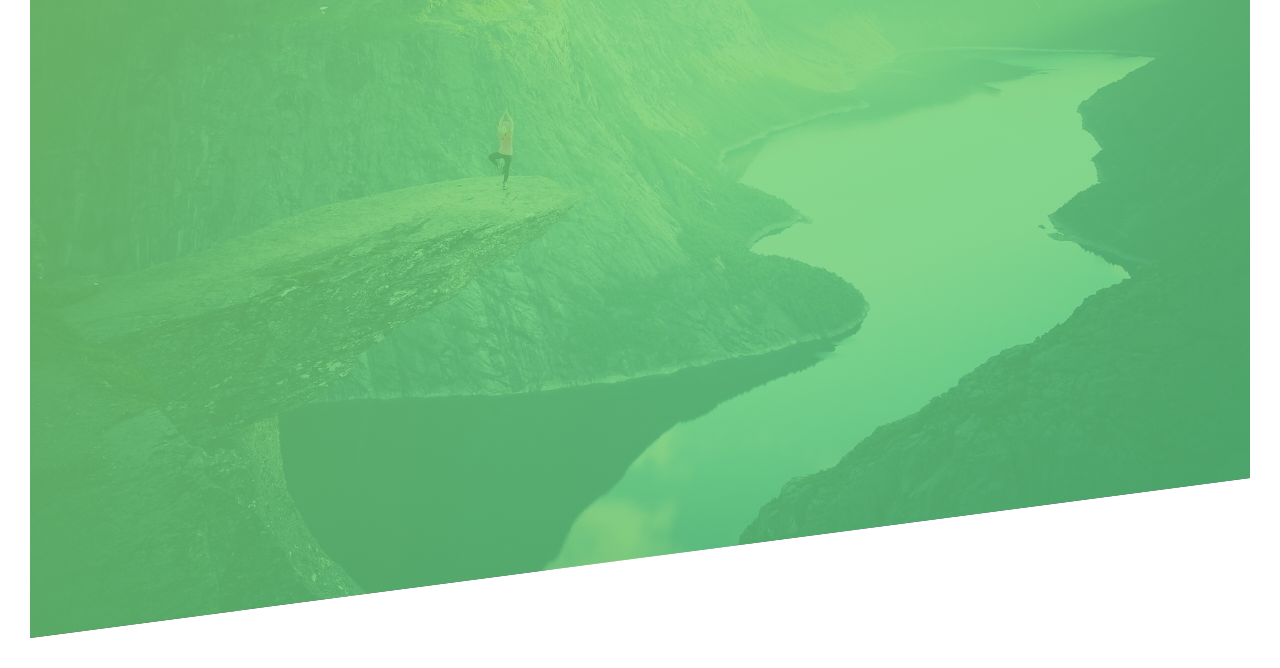
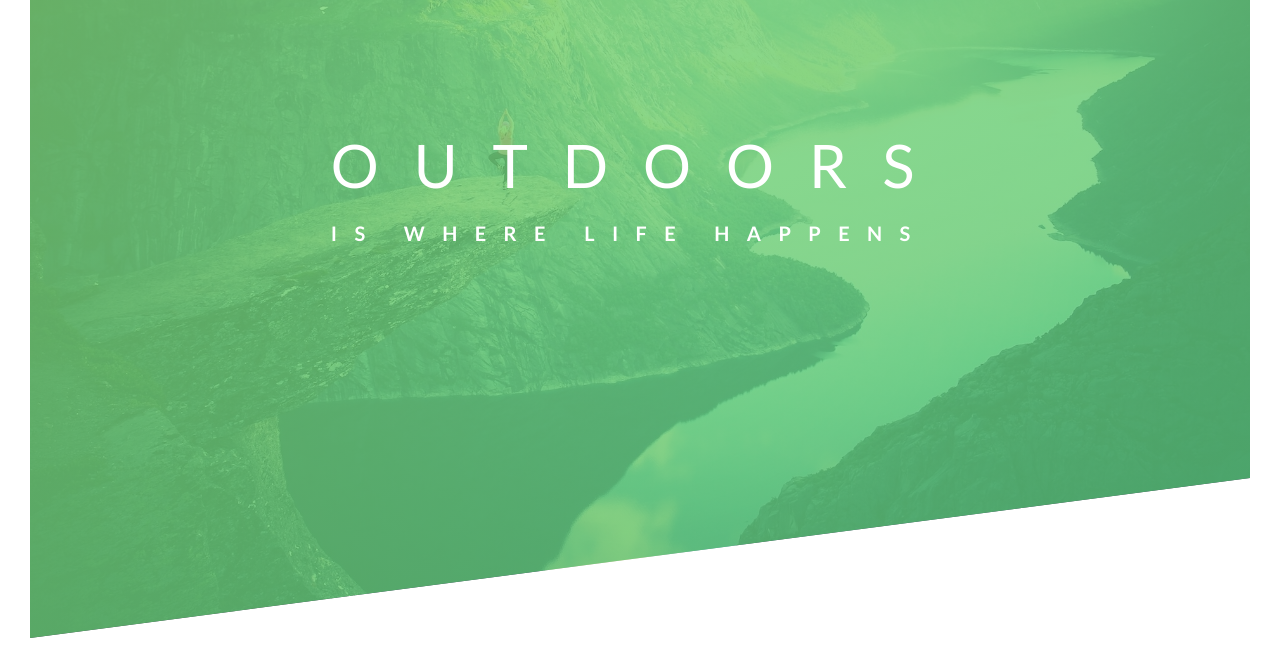
Before and after one commit to georginapuig/advanced-css-and-sass, a plain HTML site: page Natours/starter/index.html in a window 1280 px wide. Shown: the part 152-820 px from the top of the page. Drawn offline with Linux system fonts and the light colour scheme; files that its build step writes are made by us from their sources.

Commit message:
add header text

```diff
--- a/Natours/starter/css/style.css
+++ b/Natours/starter/css/style.css
@@ -45,3 +45,31 @@ body {
 .logo {
   height: 35px;
 }
+
+.text-box {
+  position: absolute;
+
+  /* horizontal and vertical align */
+  top: 40%;
+  left: 50%;
+  transform: translate(-50%, -50%);
+}
+
+.heading-primary {
+  color: #fff;
+  text-transform: uppercase;
+}
+
+.heading-primary-main {
+  display: block;
+  font-size: 60px;
+  font-weight: 400;
+  letter-spacing: 35px;
+}
+
+.heading-primary-sub {
+  display: block;
+  font-size: 20px;
+  font-weight: 700;
+  letter-spacing: 17.4px;
+}
--- a/Natours/starter/index.html
+++ b/Natours/starter/index.html
@@ -17,6 +17,13 @@
 			<div class="logo-box">
 				<img src="img/logo-white.png" alt="logo" class="logo">
 			</div>
+
+			<div class="text-box">
+				<h1 class="heading-primary">
+					<span class="heading-primary-main">Outdoors</span>
+					<span class="heading-primary-sub">is where life happens</span>
+				</h1>
+			</div>
 		</header>
 
 	</body>
```
